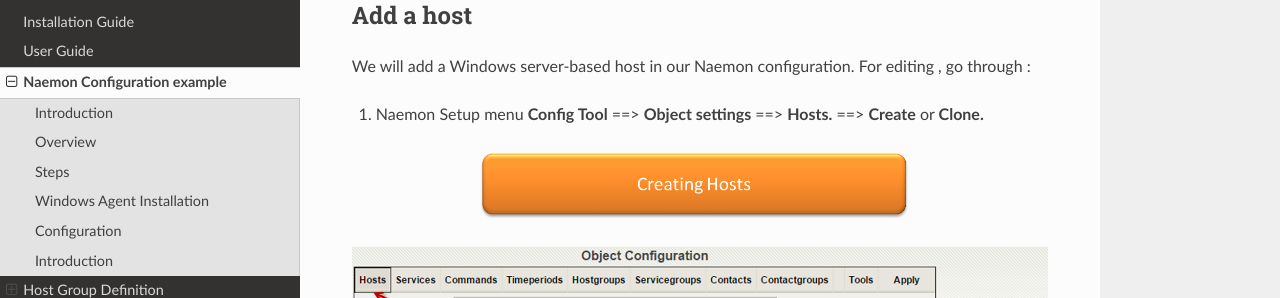
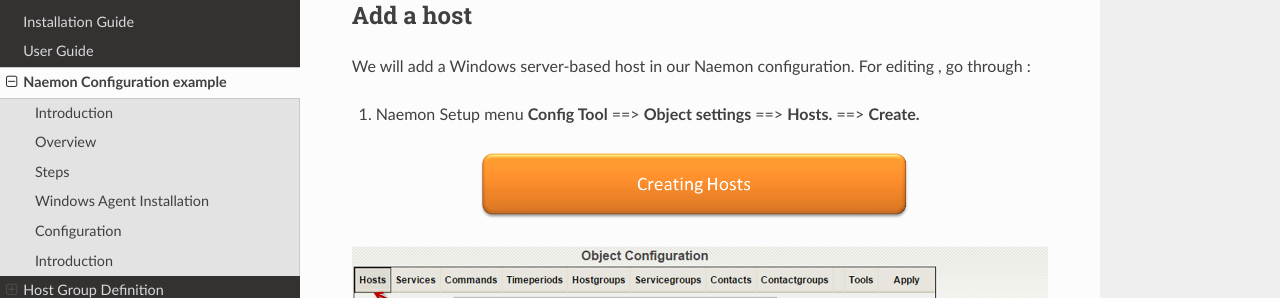
Before and after one commit to mgadi/naemonbox, a Sphinx documentation site: the page built from docs/source/04_Configuring_NaemonBox/index.rst, in a window 1280 px wide and 900 px high, scrolled down 13690 px. Shown: the part 153-451 px from the top of the window. Built offline with Sphinx 7.4.7 and the Read the Docs theme 2.0.0, drawn with Linux system fonts in a browser that asks for light colours; pages that are not in the unit, such as notebooks, are missing from menus.

Commit message:
Update index.rst

```diff
--- a/docs/source/04_Configuring_NaemonBox/index.rst
+++ b/docs/source/04_Configuring_NaemonBox/index.rst
@@ -324,7 +324,7 @@
 We will add a Windows server-based host in our Naemon configuration.
 For editing , go through :
 
-1. Naemon Setup menu **Config Tool** ==> **Object settings** ==> **Hosts.** ==> **Create** or **Clone.**
+1. Naemon Setup menu **Config Tool** ==> **Object settings** ==> **Hosts.** ==> **Create.**
 
 .. image:: /images/Creating-hosts.png
 
```
